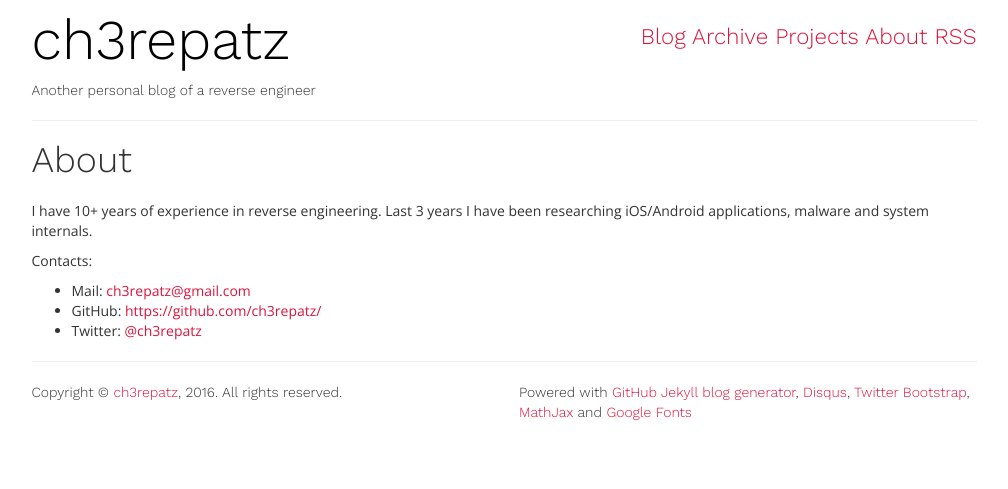
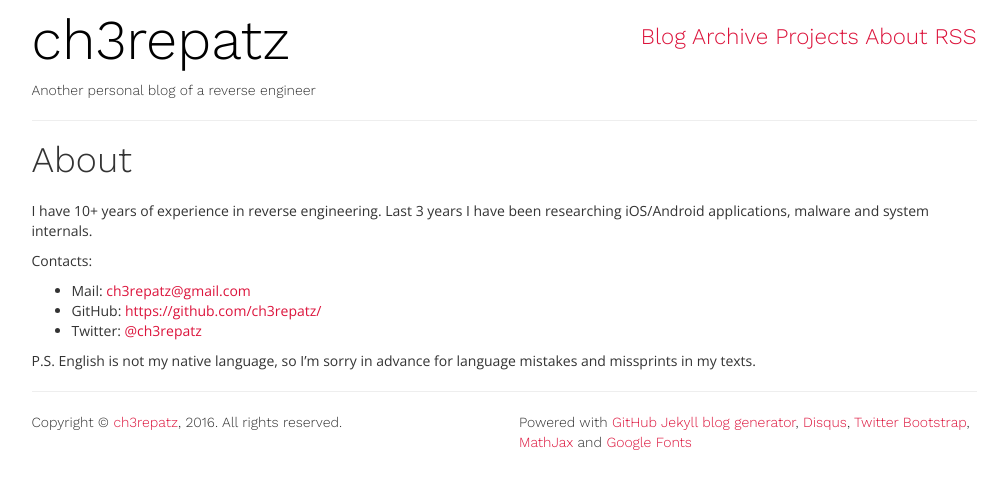
Before and after one commit to ch3repatz/ch3repatz.github.io, a Jekyll site: the page built from about.md, in a window 1280 px wide. Shown: the top 489 px of the page, without its empty margins (136-1144 px from the left). Built offline with Jekyll 4.4.1, drawn with Linux system fonts in a browser that asks for light colours.

Commit message:
Update about.md

```diff
--- a/about.md
+++ b/about.md
@@ -11,3 +11,5 @@ Contacts:
 * Mail: [ch3repatz@gmail.com](mailto:ch3repatz@gmail.com)
 * GitHub: [https://github.com/ch3repatz/](https://github.com/ch3repatz/)
 * Twitter: [@ch3repatz](https://twitter.com/ch3repatz)
+
+P.S. English is not my native language, so I'm sorry in advance for language mistakes and missprints in my texts.
```
